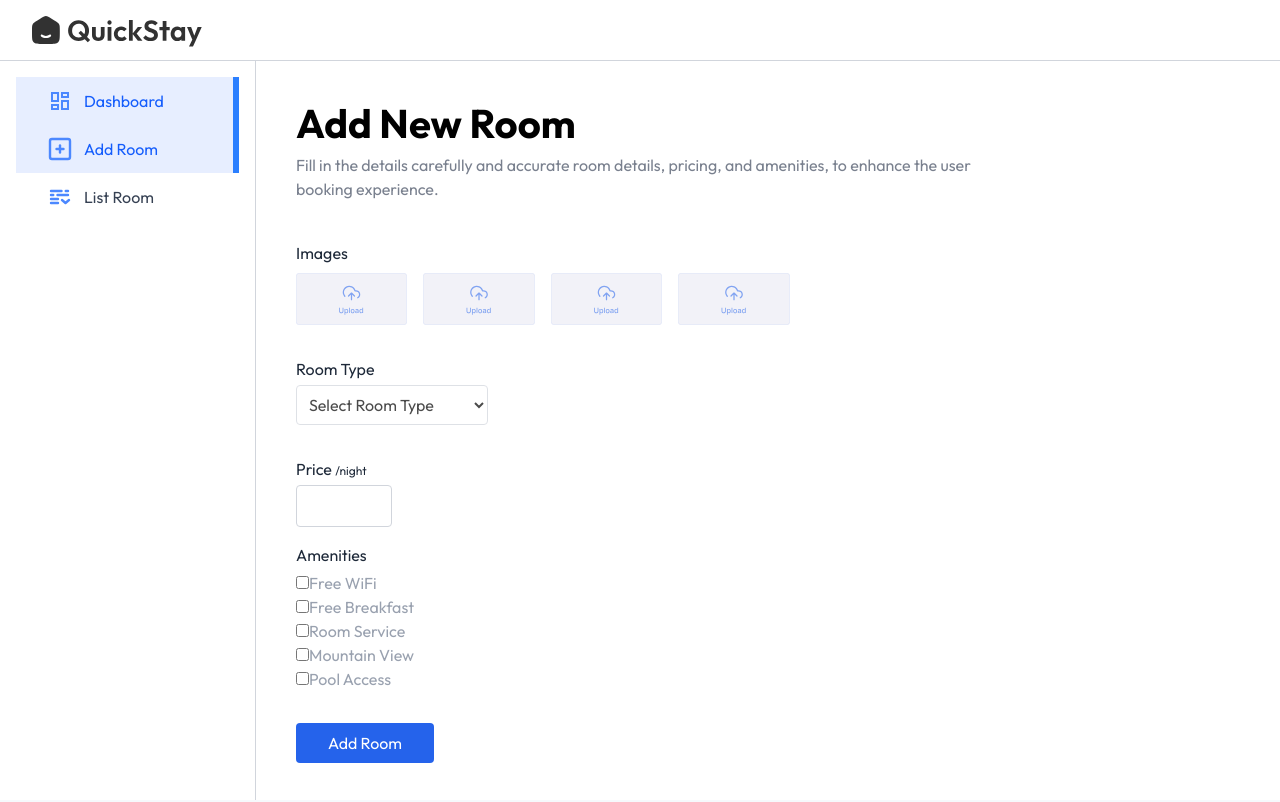
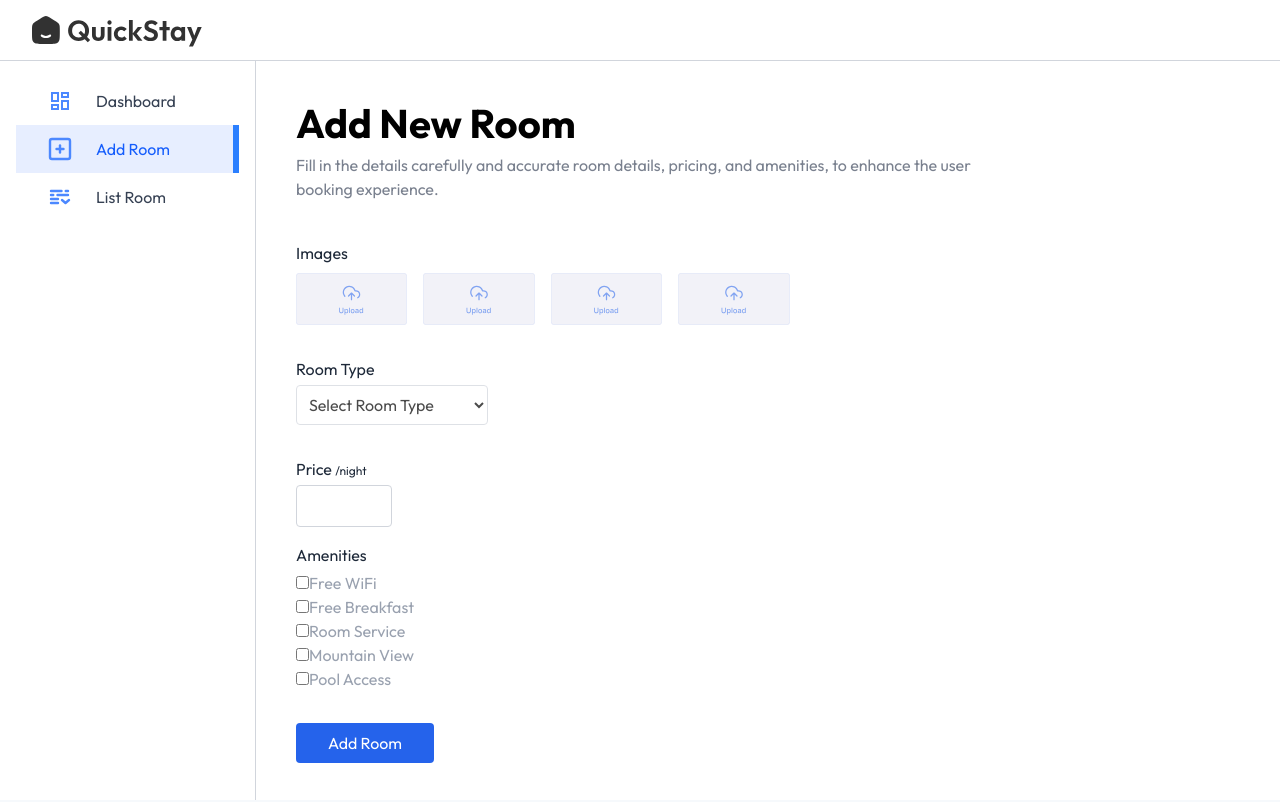
Before and after one commit to babyprogrammer1/hotelbooking, a React (Vite) app in the folder client/: page /owner/add-room in a window 1280 px wide. Shown: the top 802 px of the page. Built offline with nearby package versions, Linux system fonts and the light colour scheme; no server answers; a web font is replaced by a local one.

Commit message:
fix: add end prop to NavLink in Sidebar for correct active link behavior

```diff
--- a/client/src/components/hotelOwner/Sidebar.jsx
+++ b/client/src/components/hotelOwner/Sidebar.jsx
@@ -12,7 +12,7 @@ const Sidebar = () => {
   return (
     <div className='md:w-64 w-16 h-full text-base p-4 border-r border-gray-300 pt-4 flex flex-col transition-all duration-300 p'>
       {sidebarLinks.map((item, index) => (
-        <NavLink to={item.path} key={index} className={({isActive})=>`flex items-center py-3 px-4 md:px-8 ${isActive ? "border-r-4 md:border-r-[6px] bg-blue-600/10 border-blue-500 text-blue-600": "hover:bg-gray-100/90 border-white text-gray-700"}`}>
+        <NavLink to={item.path} key={index} end='/owner' className={({isActive})=>`flex items-center py-3 px-4 md:px-8 gap-3 ${isActive ? "border-r-4 md:border-r-[6px] bg-blue-600/10 border-blue-500 text-blue-600": "hover:bg-gray-100/90 border-white text-gray-700"}`}>
           <img src={item.icon} alt={item.name} className='min-w-6 min-h-6' />
           <p className='md:block hidden text-center pl-3'>{item.name}</p>
         </NavLink>
```
